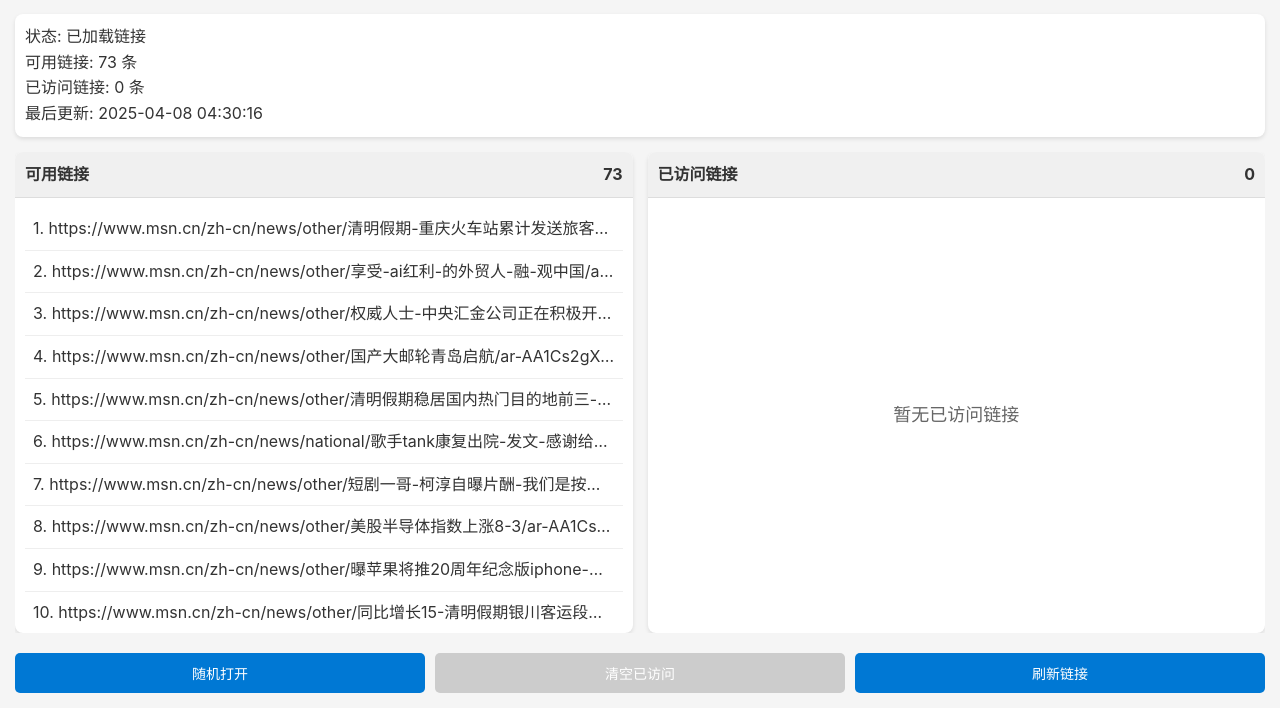
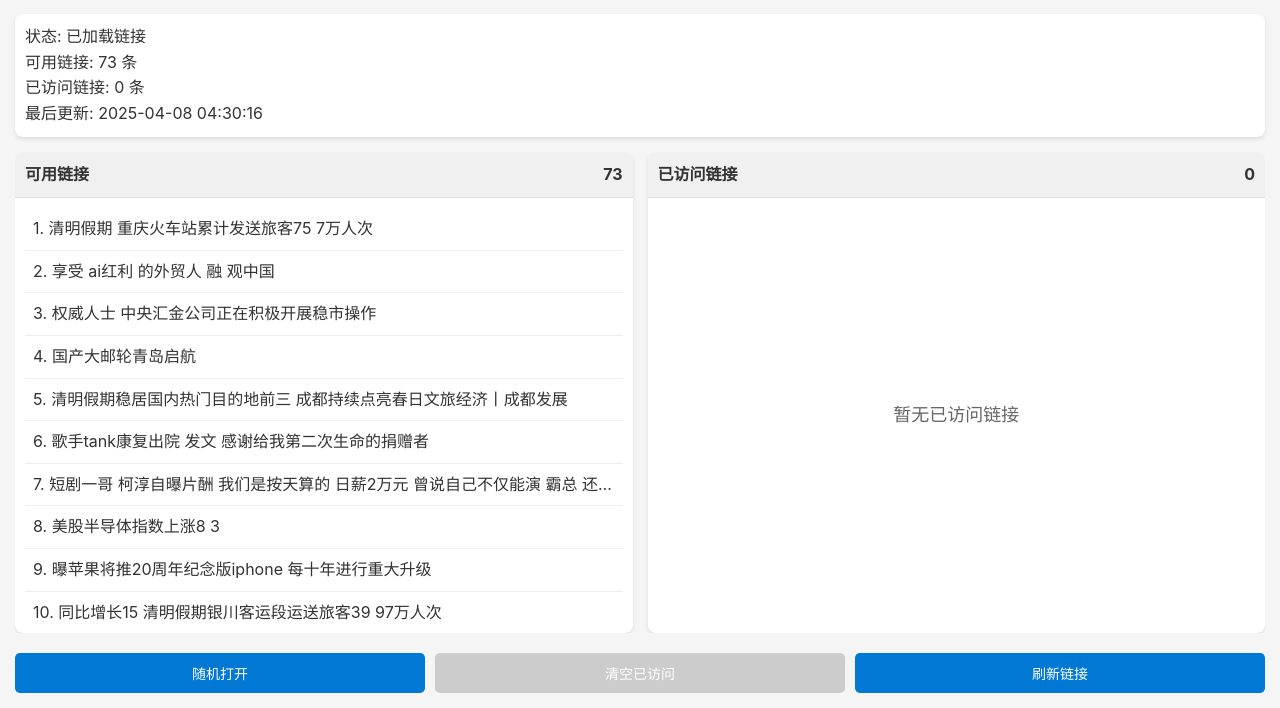
Before and after one commit to shuijingliuli/msnnewslink, a website: page index.html in a window 1280 px wide. Shown: the part 92-800 px from the top of the page. Drawn offline with Linux system fonts and the light colour scheme.

Commit message:
Update index.html

```diff
--- a/index.html
+++ b/index.html
@@ -61,6 +61,30 @@
         // 状态变量
         let availableLinks = [];
         let visitedLinks = [];
+
+        // 从URL中提取新闻标题
+        function extractTitleFromUrl(url) {
+            try {
+                // MSN新闻链接格式：https://www.msn.cn/zh-cn/news/other/[标题]/ar-[ID]
+                const urlObj = new URL(url);
+                const pathParts = urlObj.pathname.split('/');
+
+                // 获取标题部分（通常是倒数第二个部分）
+                let title = '';
+                if (pathParts.length >= 2) {
+                    title = pathParts[pathParts.length - 2];
+                    // 将URL编码的标题转换回中文
+                    title = decodeURIComponent(title);
+                    // 替换所有的连字符为空格
+                    title = title.replace(/-/g, ' ');
+                }
+
+                return title || '无标题';
+            } catch (error) {
+                console.error('提取标题失败:', error);
+                return '无法解析标题';
+            }
+        }
 
         // DOM元素
         const statusDiv = document.getElementById('status');
@@ -189,8 +213,10 @@
                 availableLinks.forEach((link, index) => {
                     const linkItem = document.createElement('div');
                     linkItem.className = 'link-item';
-                    linkItem.textContent = `${index + 1}. ${link}`;
-                    linkItem.title = link;
+                    // 提取并显示标题而不是完整链接
+                    const title = extractTitleFromUrl(link);
+                    linkItem.textContent = `${index + 1}. ${title}`;
+                    linkItem.title = link; // 保留完整链接作为提示
                     linkItem.addEventListener('click', () => openLink(link));
                     linksListDiv.appendChild(linkItem);
                 });
@@ -206,10 +232,11 @@
                     visitedItem.className = 'visited-item';
 
                     const linkSpan = document.createElement('span');
-                    linkSpan.className = 'link';
-                    linkSpan.textContent = `${index + 1}. ${item.url}`;
-                    linkSpan.title = item.url;
-                    linkSpan.addEventListener('click', () => openLink(item.url));
+                    linkSpan.className = 'link visited-link';
+                    // 提取并显示标题而不是完整链接
+                    const title = extractTitleFromUrl(item.url);
+                    linkSpan.textContent = `${index + 1}. ${title}`;
+                    linkSpan.title = item.url + ' (已访问)'; // 保留完整链接作为提示，并标记为已访问
 
                     const deleteBtn = document.createElement('button');
                     deleteBtn.className = 'delete-btn';
```
